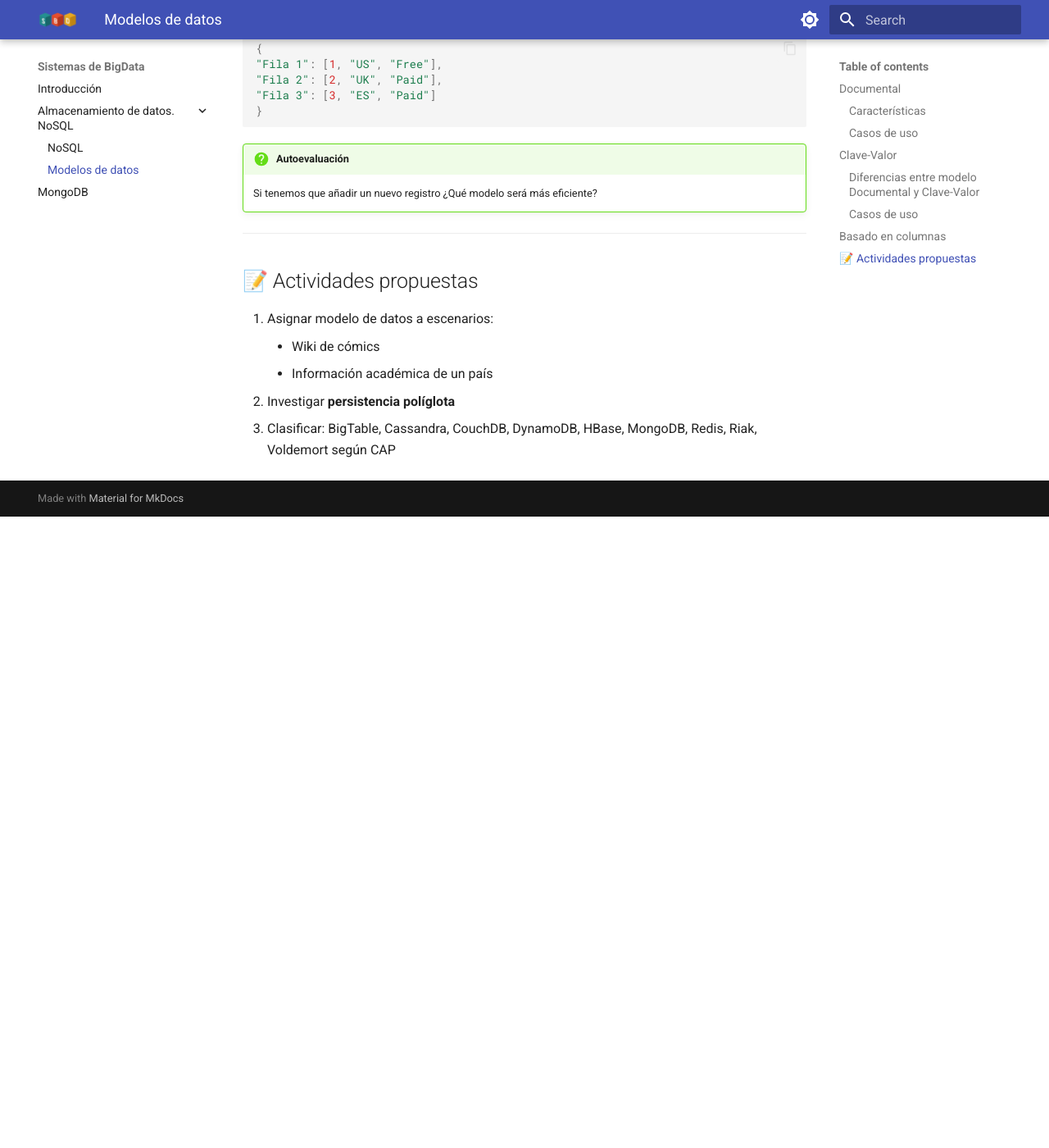
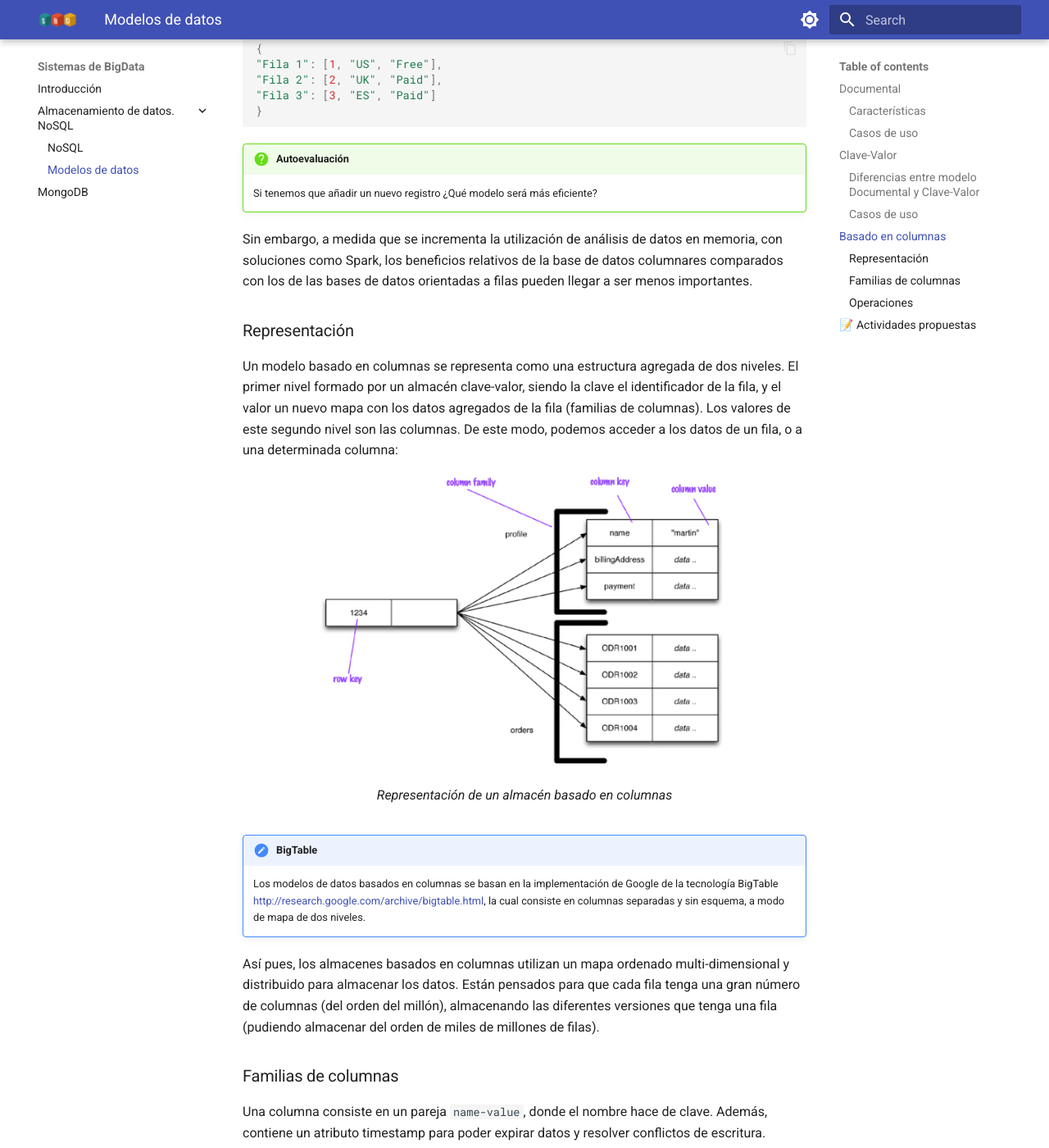
Before and after one commit to alapvi/sbd, an MkDocs documentation site: the page built from docs/nosql/moddatos.md, in a window 1280 px wide and 1400 px high, scrolled down 6918 px. Shown: the whole window at 82% size. Built offline with MkDocs 1.6.1 and Material for MkDocs 9.7.7, drawn with Linux system fonts in a browser that asks for light colours; before the commit the page ends 7548 px from its top, so only the background shows below that; some of the changed text lies outside the part shown.

Commit message:
Base v12

````diff
--- a/docs/nosql/moddatos.md
+++ b/docs/nosql/moddatos.md
@@ -202,6 +202,97 @@ En un formato columnar los datos del mismo tipo se agrupan, lo que permite codif
 !!! Question "Autoevaluación"
     Si tenemos que añadir un nuevo registro ¿Qué modelo será más eficiente?
 
+Sin embargo, a medida que se incrementa la utilización de análisis de datos en memoria, con soluciones como Spark, los beneficios relativos de la base de datos columnares comparados con los de las bases de datos orientadas a filas pueden llegar a ser menos importantes.
+
+### Representación
+
+Un modelo basado en columnas se representa como una estructura agregada de dos niveles. El primer nivel formado por un almacén clave-valor, siendo la clave el identificador de la fila, y el valor un nuevo mapa con los datos agregados de la fila (familias de columnas). Los valores de este segundo nivel son las columnas. De este modo, podemos acceder a los datos de un fila, o a una determinada columna:
+
+<figure markdown="span">
+    !["Representación de un almacén basado en columnas"](../images/01column.jpg){width="90%" }
+    <figcaption>Representación de un almacén basado en columnas</figcaption>
+</figure>
+
+!!! note "BigTable"
+    Los modelos de datos basados en columnas se basan en la implementación de Google de la tecnología BigTable [http://research.google.com/archive/bigtable.html](http://research.google.com/archive/bigtable.html), la cual consiste en columnas separadas y sin esquema, a modo de mapa de dos niveles.
+
+Así pues, los almacenes basados en columnas utilizan un mapa ordenado multi-dimensional y distribuido para almacenar los datos. Están pensados para que cada fila tenga una gran número de columnas (del orden del millón), almacenando las diferentes versiones que tenga una fila (pudiendo almacenar del orden de miles de millones de filas).
+
+### Familias de columnas
+
+Una columna consiste en un pareja `name-value`, donde el nombre hace de clave. Además, contiene un atributo timestamp para poder expirar datos y resolver conflictos de escritura.
+
+
+Un ejemplo de columna podría ser:
+```python
+{
+  name: "nombre",
+  value: "Bruce",
+  timestamp: 12345667890
+}
+```
+Una fila es una colección de columnas agrupadas a una clave.
+```python
+{
+    {
+        name: "nombre",
+        value: "Bruce",
+        timestamp: 12345667890
+    },
+    {
+        name: "nombre",
+        value: "Clark",
+        timestamp: 12345667891
+    },
+    {
+        name: "nombre",
+        value: "Barbara",
+        timestamp: 12345667892
+    }
+}
+```
+Si agrupamos filas similares tendremos una **familia de columnas** (similar al concepto de tabla):
+```python
+// familia de columnas
+{
+  // fila
+  "tim-gordon" : {
+    nombre: "Tim",
+    apellido: "Gordon",
+    ultimaVisita: "2015/12/12"
+  }
+  // fila
+  "bruce-wayne" : {
+    nombre: "Bruce",
+    apellido: "Wayne",
+    lugar: "Gotham"
+  }
+}
+```
+Con este ejemplo, podemos ver como las diferentes filas de la misma tabla (familia de columnas) no tienen por que compartir el mismo conjunto de columnas.
+Además, las columnas se pueden anidar dentro de otras formando **super-columnas**, donde el valor es un nuevo mapa de columnas.
+
+```python
+{
+    name: "libro:978-84-16152-08-7",
+    value:
+    {
+        autor: "Grant Morrison",
+        titulo: "Batman - Asilo Arkham",
+        isbn: "978-84-16152-08-7"
+    }
+}
+```
+Cuando se utilizan super columnas para crear familias de columnas tendremos una familia de super columnas.
+
+En resumen, las bases de datos basadas en columnas, almacenan los datos en familias de columnas como filas, las cuales tienen muchas columnas asociadas al identificador de una fila. Las familias de columnas son grupos de datos relacionados, a las cuales normalmente se accede de manera conjunta.
+
+
+### Operaciones
+
+
+
+
 
 
 ---
--- a/mkdocs.yml
+++ b/mkdocs.yml
@@ -27,6 +27,9 @@ theme:
         icon: material/brightness-4
         name: Switch to light mode
 markdown_extensions:
+  - attr_list
+  - md_in_html
+  - pymdownx.blocks.caption
   - admonition
   - pymdownx.highlight:
       anchor_linenums: true
````
Also changed, not shown: docs/nosql/images/01column.jpg (added).
